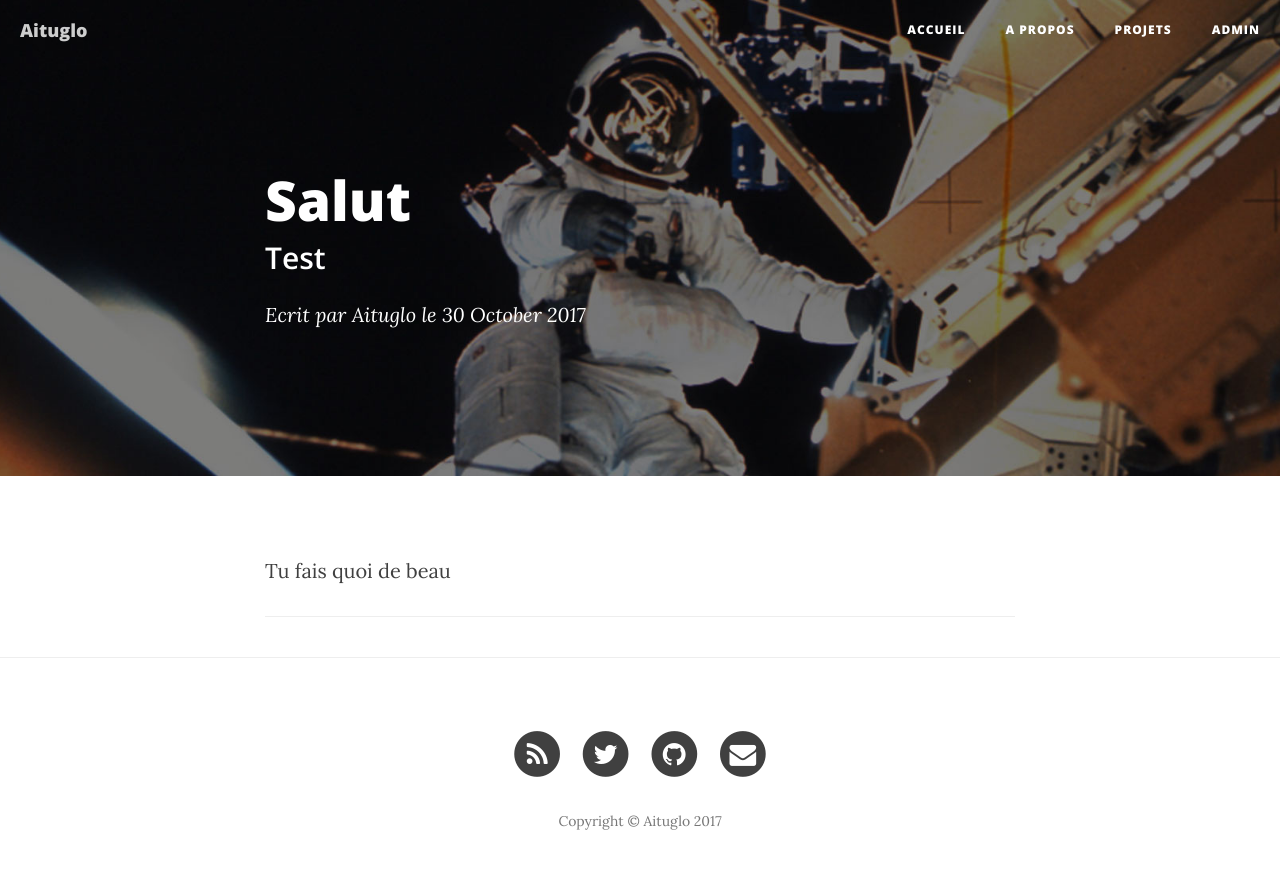
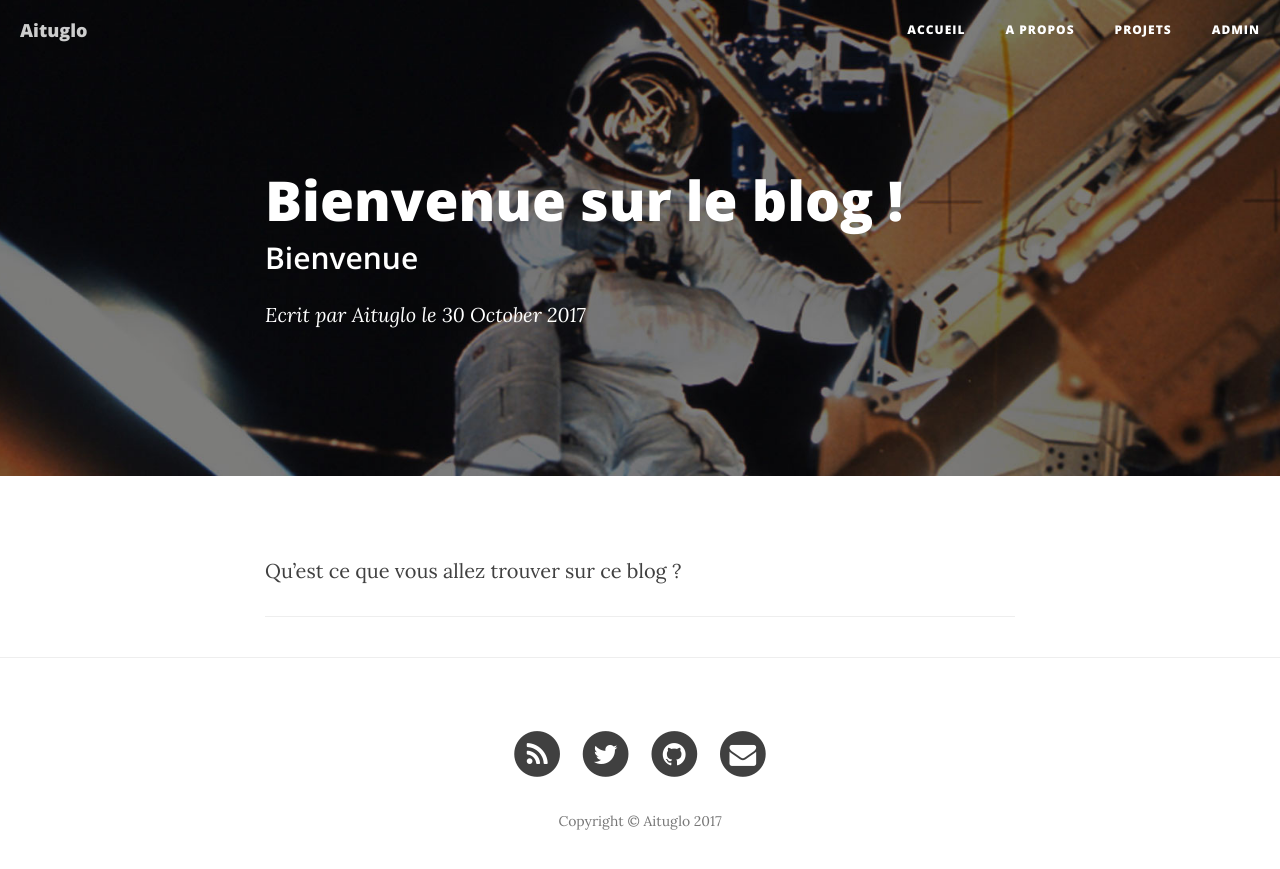
Before and after one commit to Aituglo/aituglo.com, a Jekyll site: the page built from _posts/2017-10-26-g.md, in a window 1280 px wide. Shown: the top 869 px of the page. Built offline with Jekyll 4.4.1, drawn with Linux system fonts in a browser that asks for light colours; nearby versions of some CDN libraries; our own code applies the rules of GitHub Pages for plain Markdown files.

Commit message:
Update Articles “2017-10-26-g”

```diff
--- a/_posts/2017-10-26-g.md
+++ b/_posts/2017-10-26-g.md
@@ -1,8 +1,8 @@
 ---
-title: Salut
-date: 2017-10-31T00:00:00+01:00
-subtitle: Test
+title: Bienvenue sur le blog !
+date: 2017-10-30T23:00:00.000Z
+subtitle: Bienvenue
 author: Aituglo
 header-img: /assets/images/post-bg-03.jpg
 ---
-Tu fais quoi de beau
+Qu'est ce que vous allez trouver sur ce blog ?
```
